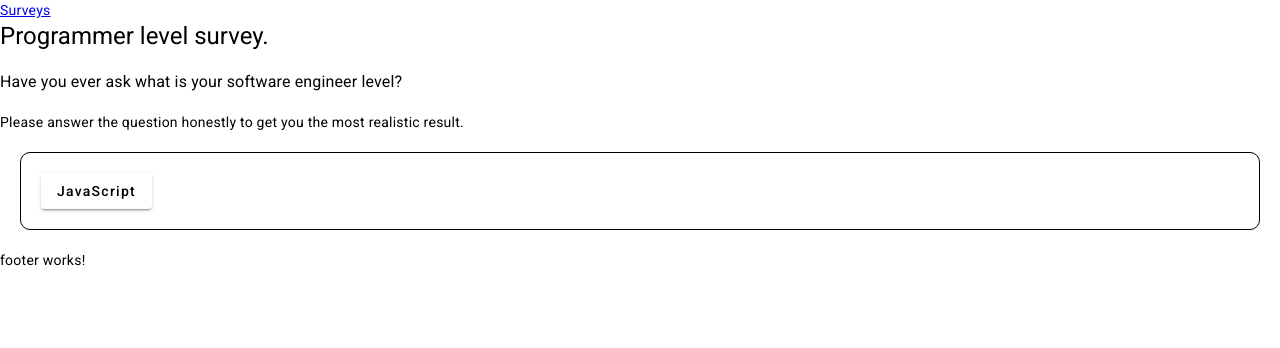
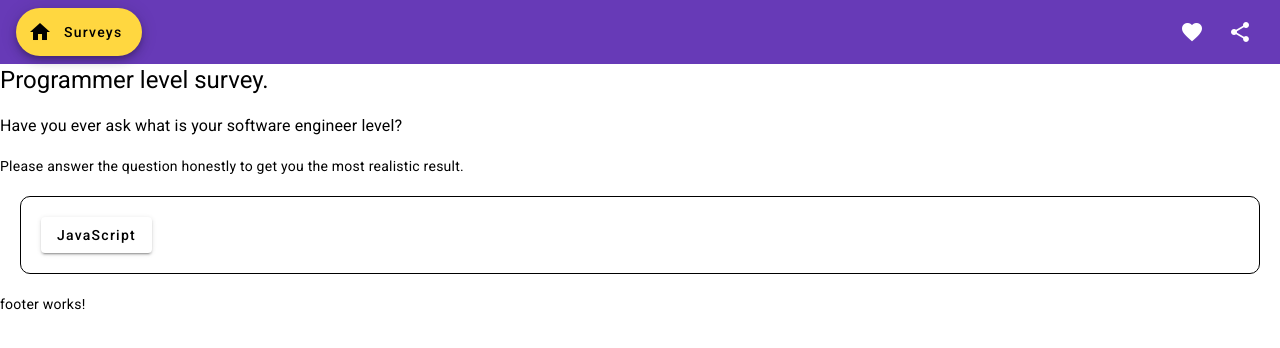
Before and after one commit to Armando284/programmer-level-survey, an Angular app: page /surveys in a window 1280 px wide. Shown: the top 348 px of the page. Built offline with nearby package versions, Linux system fonts and the light colour scheme.

Commit message:
Feat: Add style to navbar

```diff
--- a/src/app/app.module.ts
+++ b/src/app/app.module.ts
@@ -11,6 +11,8 @@ import { QuestionComponent } from './components/question/question.component';
 import { NotFoundComponent } from './components/not-found/not-found.component';
 import { BrowserAnimationsModule } from '@angular/platform-browser/animations';
 import { MatButtonModule } from '@angular/material/button';
+import { MatToolbarModule } from '@angular/material/toolbar';
+import { MatIconModule } from '@angular/material/icon';
 
 @NgModule({
   declarations: [
@@ -26,7 +28,9 @@ import { MatButtonModule } from '@angular/material/button';
     BrowserModule,
     AppRoutingModule,
     BrowserAnimationsModule,
-    MatButtonModule
+    MatButtonModule,
+    MatToolbarModule,
+    MatIconModule,
   ],
   providers: [],
   bootstrap: [AppComponent]
--- a/src/app/components/shared/navbar/navbar.component.html
+++ b/src/app/components/shared/navbar/navbar.component.html
@@ -1 +1,23 @@
-<a [routerLink]="['/surveys']" routerLinkActive="active">Surveys</a>
+<mat-toolbar color="primary">
+  <a mat-fab extended [routerLink]="['/surveys']" routerLinkActive="active">
+    <mat-icon>home</mat-icon>
+    Surveys
+  </a>
+  <span class="spacer"></span>
+  <button
+    mat-icon-button
+    class="example-icon favorite-icon"
+    aria-label="Example icon-button with heart icon"
+    (click)="addToFavorites()"
+  >
+    <mat-icon>favorite</mat-icon>
+  </button>
+  <button
+    mat-icon-button
+    class="example-icon"
+    aria-label="Example icon-button with share icon"
+    (click)="share()"
+  >
+    <mat-icon>share</mat-icon>
+  </button>
+</mat-toolbar>
--- a/src/app/components/shared/navbar/navbar.component.ts
+++ b/src/app/components/shared/navbar/navbar.component.ts
@@ -7,4 +7,14 @@ import { Component } from '@angular/core';
 })
 export class NavbarComponent {
 
+  constructor() { }
+
+  addToFavorites() {
+    // TODO: call a service that adds to the fav general counting
+  }
+
+  share() {
+    // TODO: show sharing window
+  }
+
 }
--- a/src/styles.scss
+++ b/src/styles.scss
@@ -8,3 +8,7 @@ body {
   margin: 0;
   font-family: Roboto, "Helvetica Neue", sans-serif;
 }
+
+.spacer {
+  flex: 1 1 auto;
+}
```
